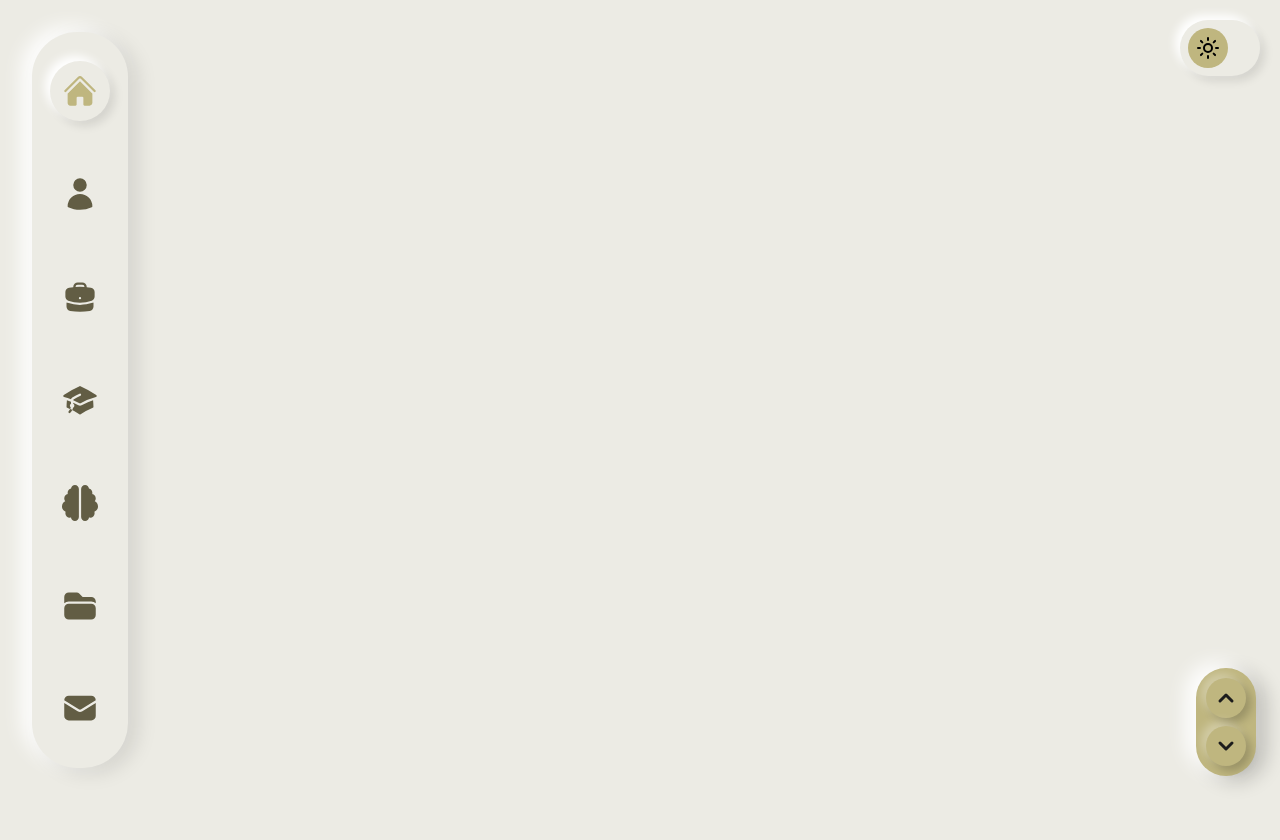
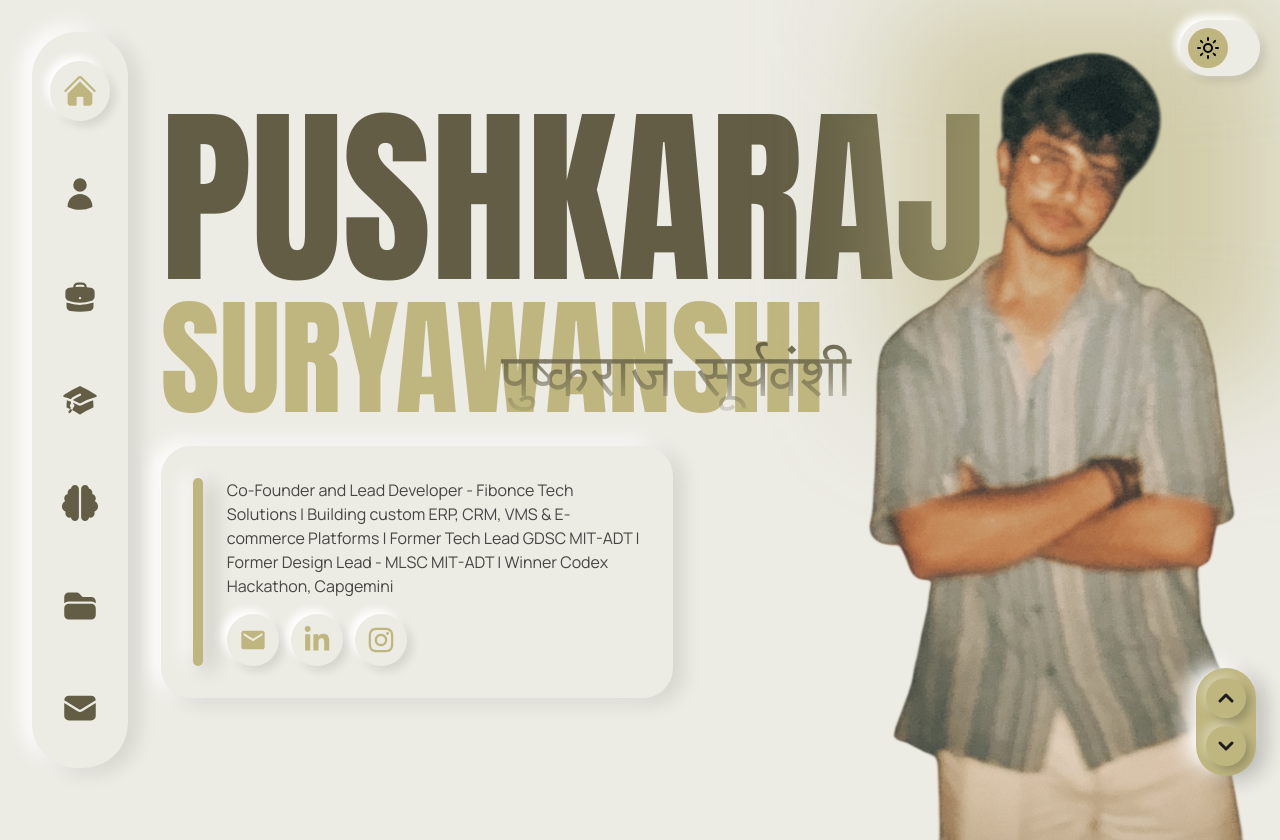
Before and after one commit to pushkaraj23/Portfolio, a Next.js app: page / in a window 1280 px wide. Before the commit the page ends 800 px from the top, so only its background shows below. Built offline with nearby package versions, Linux system fonts and the light colour scheme.

Commit message:
added homepage content

```diff
--- a/app/globals.css
+++ b/app/globals.css
@@ -4,6 +4,7 @@
   /* fonts */
   --font-primary: var(--font-anton);
   --font-secondary: var(--font-manrope);
+  --font-kalam: var(--font-kalam);
 }
 
 :root {
@@ -11,6 +12,10 @@
   --primary: #ecebe4;
   --secondary: #625d44;
   --accent: #bfb67f;
+
+  --primary-two: #1c1c1c;
+  --secondary-two: #bfb67f;
+  --accent-two: #625d44;
 
   /* neumorphism shadows */
   --shadow-light: rgba(255, 255, 255, 1);
@@ -32,6 +37,10 @@
   --secondary: #38352f;
   --accent: #bfb67f;
 
+  --primary-two: #1c1c1c;
+  --secondary-two: #38352f;
+  --accent-two: #bfb67f;
+
   /* neumorphism shadows - dark mode */
   --shadow-light: rgba(255, 255, 255, 0.1);
   --shadow-dark: rgba(0, 0, 0, 0.35);
@@ -47,6 +56,10 @@
   --color-primary: var(--primary);
   --color-secondary: var(--secondary);
   --color-accent: var(--accent);
+
+  --color-primary-two: var(--primary-two);
+  --color-secondary-two: var(--secondary-two);
+  --color-accent-two: var(--accent-two);
 }
 
 @utility neu-card {
--- a/app/layout.tsx
+++ b/app/layout.tsx
@@ -2,7 +2,7 @@ import type { Metadata } from "next";
 import "./globals.css";
 import { Providers } from "@/components/theme-provider";
 import AppLayout from "@/components/AppLayout";
-import { Anton, Manrope } from "next/font/google";
+import { Anton, Manrope, Kalam } from "next/font/google";
 
 export const metadata: Metadata = {
   title: "Pushkaraj Suryawanshi",
@@ -20,6 +20,11 @@ const manrope = Manrope({
   variable: "--font-manrope",
 });
 
+const kalam = Kalam({
+  weight: "400",
+  variable: "--font-kalam",
+});
+
 export default function RootLayout({
   children,
 }: Readonly<{
@@ -32,6 +37,7 @@ export default function RootLayout({
       className={`
         ${anton.variable}
         ${manrope.variable}
+        ${kalam.variable}
         h-screen w-screen antialiased
       `}
     >
--- a/app/page.tsx
+++ b/app/page.tsx
@@ -1,9 +1,30 @@
 import Image from "next/image";
+import { MdEmail } from "react-icons/md";
+import { FaLinkedinIn, FaInstagram } from "react-icons/fa6";
 
 export default function Home() {
   return (
-    <div className="">
-
+    <div className="py-10 px-5 flex flex-col justify-center h-full overflow-hidden">
+      <h1 className="uppercase text-[15vw] leading-[15vw] font-primary text-accent-two">Pushkaraj</h1>
+      <div className="flex flex-col items-end w-fit relative z-0">
+        <h1 className="uppercase text-[10vw] leading-[10vw] font-primary text-secondary-two">Suryawanshi</h1>
+        <h2 className="font-kalam text-6xl absolute -right-10 bottom-0 bg-linear-to-t from-transparent via-accent-two/60 to-accent-two py-3 px-3 bg-clip-text text-transparent">
+          पुष्कराज सूर्यवंशी
+        </h2>
+      </div>
+      <div className="neu-card mt-6 rounded-[30px] h-fit bg-primary flex gap-6 p-8 w-[40vw]">
+        <div className="bg-accent neu-accent h-full rounded-full w-10" />
+        <div>
+          <p className="font-secondary opacity-70">Co-Founder and Lead Developer - Fibonce Tech Solutions | Building custom ERP, CRM, VMS & E-commerce Platforms | Former Tech Lead GDSC MIT-ADT | Former Design Lead - MLSC MIT-ADT | Winner Codex Hackathon, Capgemini</p>
+          <div className="mt-4 flex gap-3">
+            <button className="neu-button p-3 rounded-full hover:cursor-pointer"><MdEmail className="w-7 h-7 text-accent" /></button>
+            <button className="neu-button p-3 rounded-full hover:cursor-pointer"><FaLinkedinIn className="w-7 h-7 text-accent" /></button>
+            <button className="neu-button p-3 rounded-full hover:cursor-pointer"><FaInstagram className="w-7 h-7 text-accent" /></button>
+          </div>
+        </div>
+      </div>
+      <img src="/hero-img.png" className="absolute h-full right-0 top-10 z-10" alt="hero image" />
+      <div className="w-[30vw] h-[30vw] bg-accent/60 absolute top-0 right-0 blur-3xl" />
     </div>
   );
 }
--- a/components/AppLayout.tsx
+++ b/components/AppLayout.tsx
@@ -10,13 +10,13 @@ export default function AppLayout({
     children: React.ReactNode;
 }) {
     return (
-        <>
+        <div className="h-full relative">
             <Navbar />
-            <main>
+            <main className="pl-[11vw] h-screen w-screen">
                 {children}
             </main>
             <ThemeToggle />
             <ArrowButtons />
-        </>
+        </div>
     );
 }
--- a/components/Arrowbuttons.tsx
+++ b/components/Arrowbuttons.tsx
@@ -33,9 +33,9 @@ export default function ArrowButtons() {
         router.push(NAV_ITEMS[previousIndex].href);
     };
     return (
-        <div className="p-2.5 neu-accent absolute bottom-6 right-6 rounded-full bg-accent flex flex-col gap-2">
-            <button onClick={previous} className="p-2 rounded-full bg-accent neu-arrow-buttons"><ChevronUp className="text-[#1c1c1c]" strokeWidth={3} /></button>
-            <button onClick={next} className="p-2 rounded-full bg-accent neu-arrow-buttons"><ChevronDown className="text-[#1c1c1c]" strokeWidth={3} /></button>
+        <div className="p-2.5 neu-accent absolute z-50 bottom-6 right-6 rounded-full bg-accent flex flex-col gap-2">
+            <button onClick={previous} className="p-2 rounded-full bg-accent neu-arrow-buttons hover:cursor-pointer"><ChevronUp className="text-[#1c1c1c]" strokeWidth={3} /></button>
+            <button onClick={next} className="p-2 rounded-full bg-accent neu-arrow-buttons hover:cursor-pointer"><ChevronDown className="text-[#1c1c1c]" strokeWidth={3} /></button>
         </div>
     );
 }
--- a/components/Navbar.tsx
+++ b/components/Navbar.tsx
@@ -19,7 +19,7 @@ export default function Navbar() {
         <nav
             onMouseEnter={() => setExpanded(true)}
             onMouseLeave={() => setExpanded(false)}
-            className={`absolute top-[4vh] left-[4vh] h-[92vh] px-4.5 py-2 flex flex-col justify-around rounded-[45px] neu-card transition-all duration-500 ease-[cubic-bezier(.34,1.56,.64,1)] overflow-hidden z-10
+            className={`absolute z-50 top-[4%] left-[4vh] h-[92%] px-4.5 py-2 flex flex-col justify-around rounded-[45px] neu-card transition-all duration-500 ease-[cubic-bezier(.34,1.56,.64,1)] overflow-hidden bg-primary
                 ${expanded ? "w-56" : "w-24"}`}
         >
             {NAV_ITEMS.map((item, index) => {
@@ -28,7 +28,7 @@ export default function Navbar() {
                     key={index}
                     href={item.href}
                     className={`
-                        flex items-center gap-3
+                        flex items-center gap-3 group
                         ${pathname === item.href
                             ? "text-accent"
                             : "text-secondary"}
@@ -39,9 +39,9 @@ export default function Navbar() {
                             ? "neu-button"
                             : ""}`
                     }>
-                        <Icon className="w-9 h-9" />
+                        <Icon className="w-9 h-9 transition-colors duration-200 group-hover:text-accent/60" />
                     </div>
-                    {expanded && <p className="font-primary text-lg tracking-wide">{item.name}</p>}
+                    {expanded && <p className="font-primary text-lg tracking-wide transition-colors duration-200 group-hover:text-accent/60">{item.name}</p>}
                 </Link>
             })}
         </nav>
--- a/components/theme-toggle.tsx
+++ b/components/theme-toggle.tsx
@@ -35,7 +35,7 @@ export default function ThemeToggle() {
     return (
         <button
             onClick={toggleTheme}
-            className="absolute right-5 top-5 w-20 rounded-full bg-primary neu-button p-2 overflow-hidden hover:cursor-pointer"
+            className="absolute z-50 right-5 top-5 w-20 rounded-full bg-primary neu-button p-2 overflow-hidden hover:cursor-pointer"
         >
             <div className={`rounded-full bg-accent p-2 w-fit transition-transform duration-300 ease-[cubic-bezier(.34,1.56,.64,1)]
                 ${isDark ? "translate-x-6" : "translate-x-0"}`}>
```
Also changed, not shown: public/hero-img.png (added).
